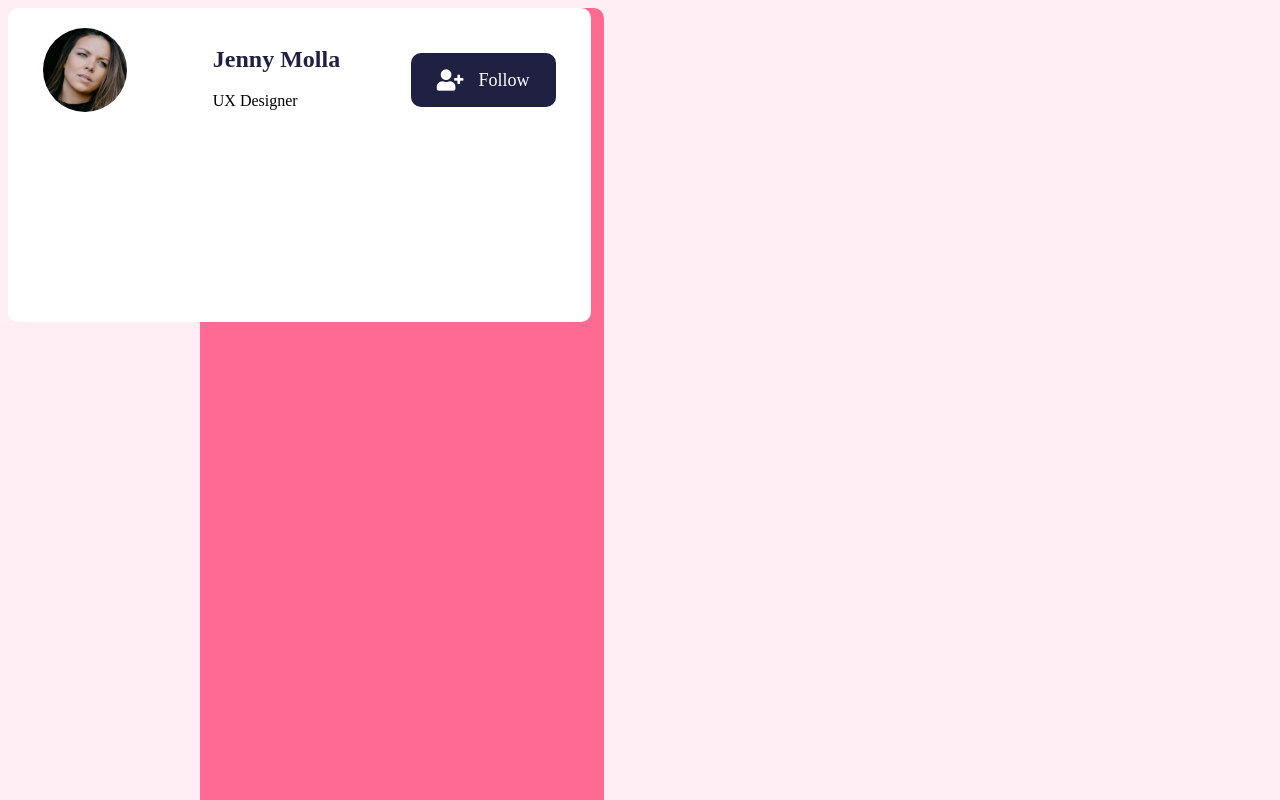
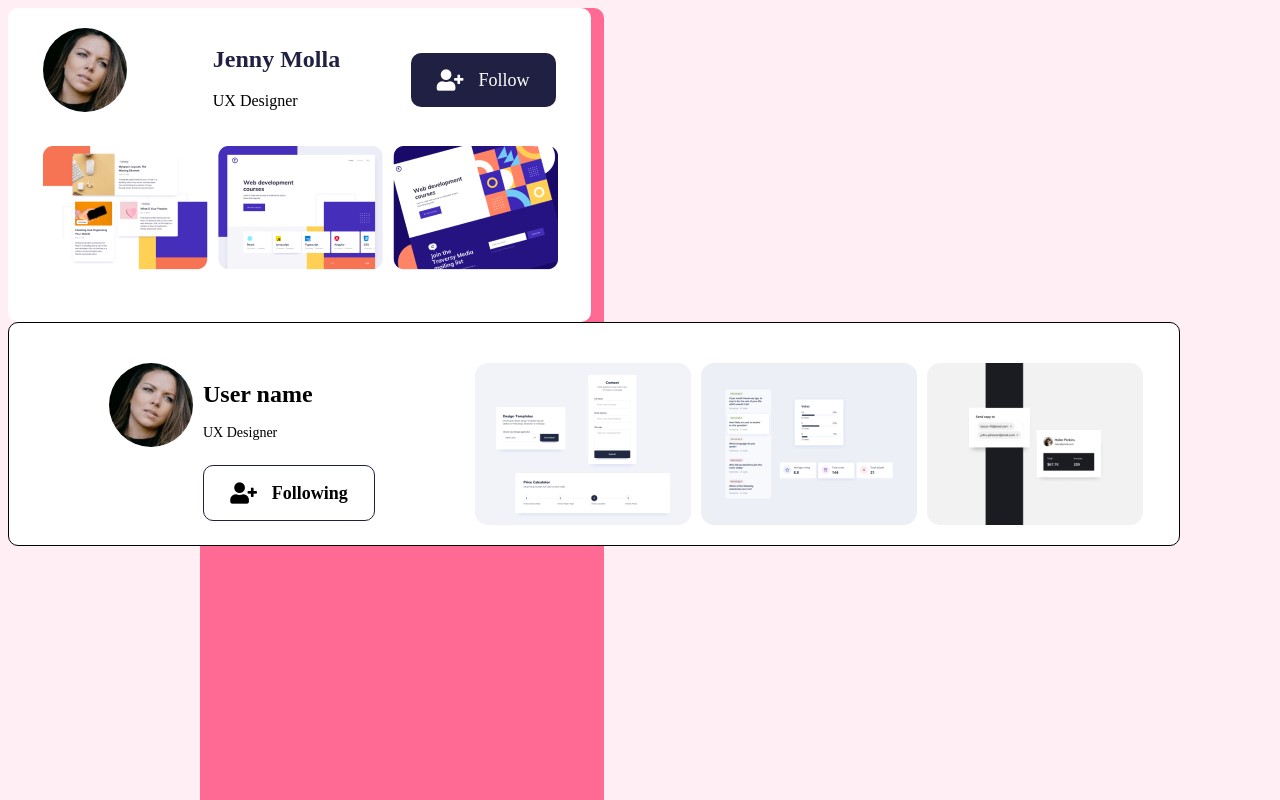
Before and after one commit to cangnss/daily-components, a plain HTML site: page user-cards/index.html in a window 1280 px wide. Shown: the top 800 px of the page. Drawn offline with Linux system fonts and the light colour scheme.

Commit message:
second row component's contents are completed.

```diff
--- a/user-cards/index.html
+++ b/user-cards/index.html
@@ -29,11 +29,44 @@
                     </div>
                 </div>
                 <div class="bottom">
-
+                    <div class="image1">
+                        <img src="images/bottom-image1.png" alt="" />
+                    </div>
+                    <div class="image2">
+                        <img src="images/bottom-image2.png" alt="" />
+                    </div>
+                    <div class="image3">
+                        <img src="images/bottom-image3.png" alt="" />
+                    </div>
                 </div>
             </div>
             <div class="second-row">
-
+                <div class="top">
+                    <div class="profile-img">
+                        <img src="images/image1.png" alt="" />
+                    </div>
+                    <div class="personal-info">
+                        <div class="personal">
+                            <p class="personal-name">User name</p>
+                            <p class="personal-job">UX Designer</p>
+                        </div>
+                        <div class="following-btn">
+                            <i class="fas fa-user-plus fa-lg"></i>
+                            <span>Following</span>
+                        </div>
+                    </div>
+                    <div class="other-images">
+                        <div class="image1">
+                            <img src="images/Rectangle 15.png" alt="">
+                        </div>
+                        <div class="image2">
+                            <img src="images/Rectangle 45.png" alt="">
+                        </div>
+                        <div class="image3">
+                            <img src="images/Rectangle 46.png" alt="">
+                        </div>
+                    </div>
+                </div>
             </div>
         </div>
     </section>
--- a/user-cards/main.scss
+++ b/user-cards/main.scss
@@ -68,4 +68,82 @@ background: rgba(255, 106, 149, 0.1);
             }
         }
     }
+    .bottom{
+        display: flex;
+        flex-direction: row;
+        margin:20px 35px;
+        div{
+            width: 165px;
+            height: 124px;
+            border-radius: $general-radius;
+            margin-right: 10px;
+        }
+
+    }
 }
+.second-row{
+    width: 1170px;
+    height: 222px;
+    background-color: white;
+    border-radius: $general-radius;
+    border-color: black;
+    border: 1px solid black;
+    .top{
+        display: flex;
+        flex-direction: row;
+        margin-left: 100px;
+        margin-top: 40px;
+        .profile-img{
+            img{
+                width: 84px;
+                height: 84px;
+                border-radius: 50%;
+            }
+        }
+        .personal-info{
+            margin-left: 10px;
+            display: flex;
+            flex-direction: column;
+            .personal{
+                margin-bottom: 10px;
+                .personal-name{
+                    font-size: 24px;
+                    font-weight: 900;
+                    font-style: normal;
+                    line-height: 14px;
+                }
+                .personal-job{
+                    font-size: 14px;
+
+                }
+            }
+            .following-btn{
+                width: 170px;
+                height: 54px;
+                border-radius: $general-radius;
+                border: 1px solid #202142;
+
+                display: flex;
+                align-items: center;
+                justify-content: center;
+                span{
+                    font-size: 18px;
+                    font-weight: 900;
+
+                    margin-left: 15px;
+                }
+            }
+        }
+        .other-images{
+            display: flex;
+            flex-direction: row;
+            margin-left: 100px;
+            div{
+                width: 216px;
+                height: 162px;
+                margin-right: 10px;
+                border-radius: $general-radius;
+            }
+        }
+    }
+}
```
Also changed, not shown: user-cards/images/Rectangle 15.png (added), user-cards/images/Rectangle 45.png (added), user-cards/images/Rectangle 46.png (added), user-cards/main.css, 1 other file.
